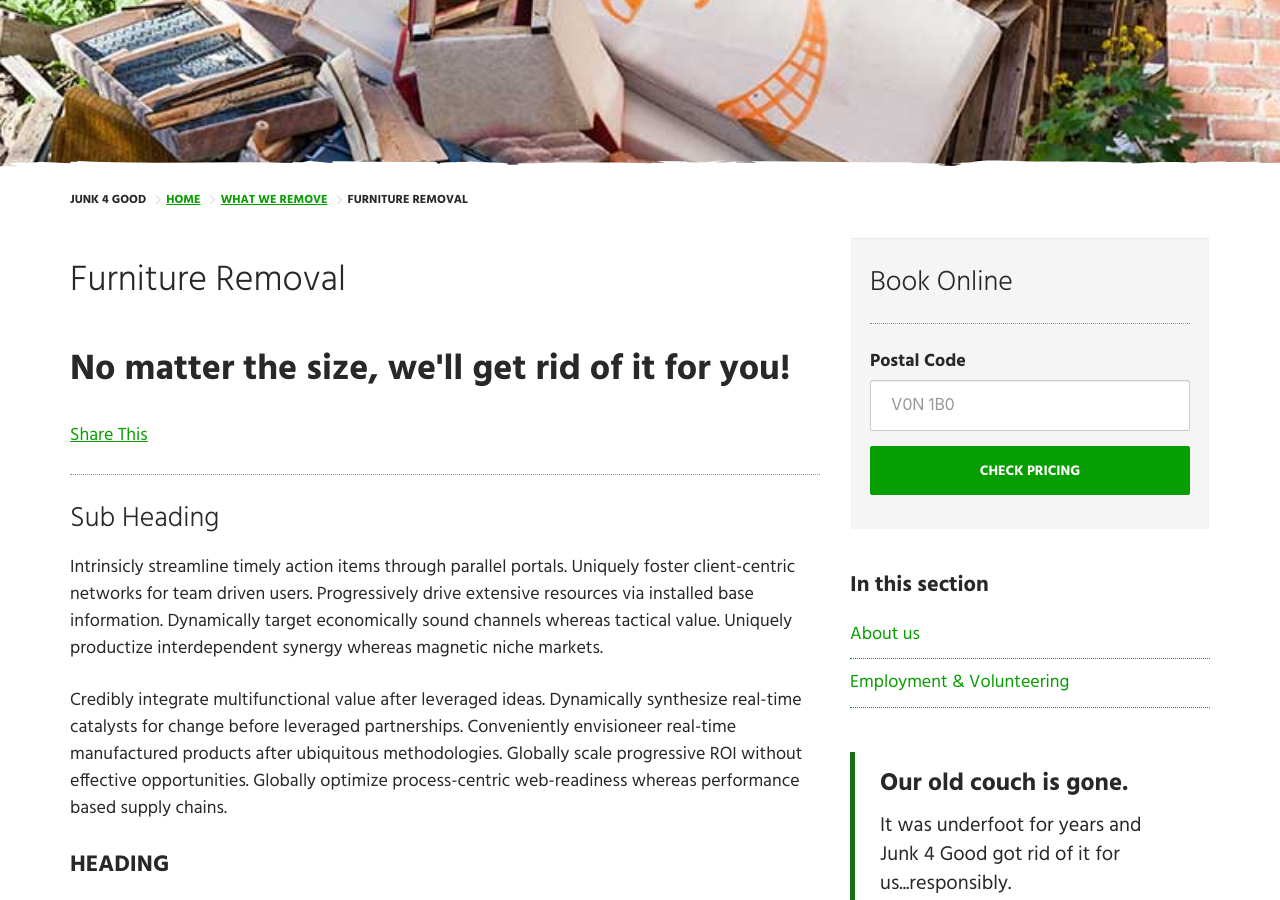
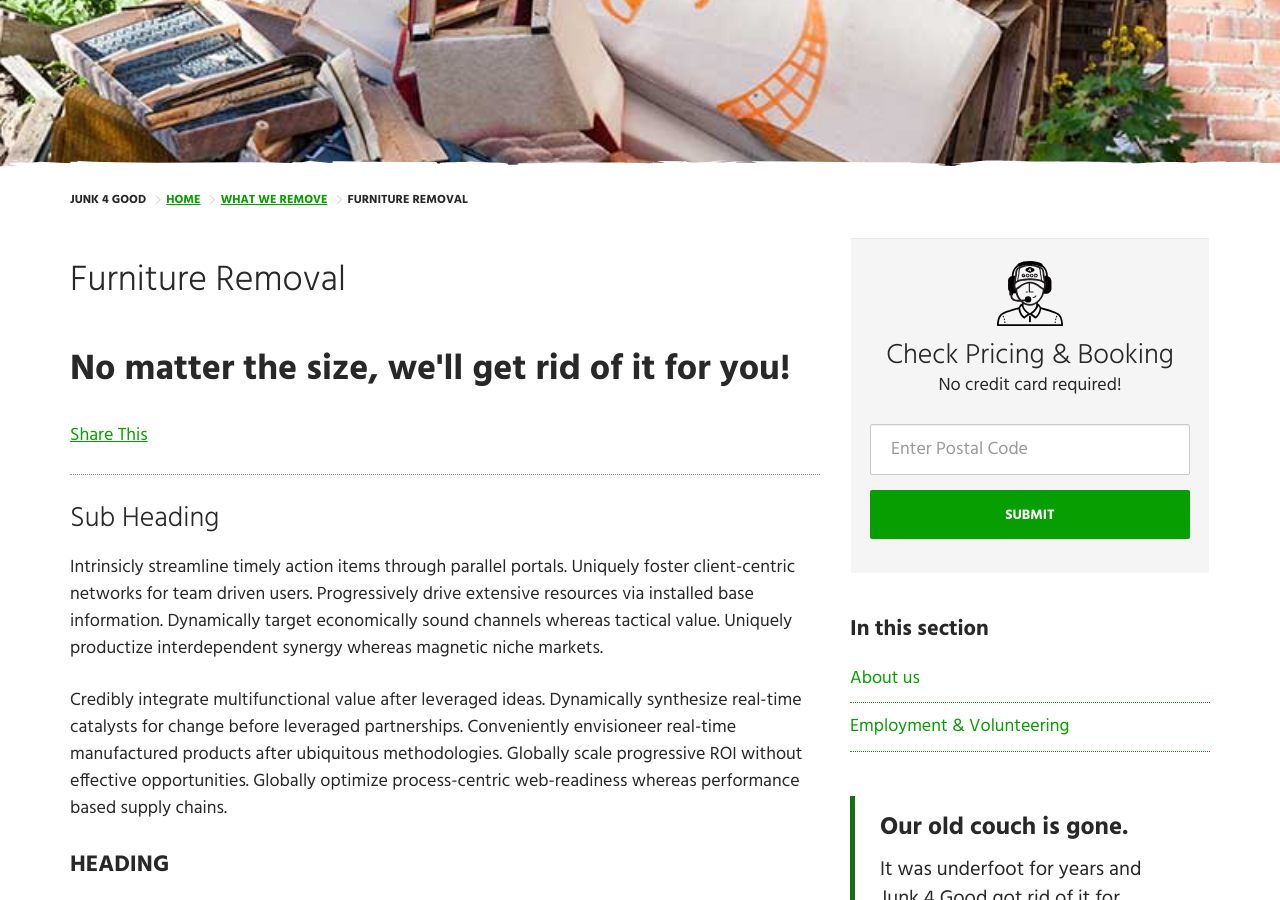
Before and after one commit to jordanbehan/rd, a Jekyll site: the page built from junk.service.html, in a window 1280 px wide and 900 px high, scrolled down 364 px. Built offline with Jekyll 4.4.1, drawn with Linux system fonts in a browser that asks for light colours; nearby versions of some CDN libraries; some web fonts are replaced.

Commit message:
check pricing form iteration

```diff
--- a/junk.service.html
+++ b/junk.service.html
@@ -28,19 +28,22 @@ title: template
 			</div>
 			<div class="col-md-4">
 				<div class="well" style="margin-bottom: 44px;">
-					<h3 style="margin-top: 11px;">Book Online</h3>
-					<hr>
+					<div class="text-center">
+						<img src="assets/svg/headset.01.svg" style="display: inline-block; max-width: 66px; margin: 4px;">
+						<h3 style="margin: 11px 0 0 0;"> Check Pricing &amp; Booking</h3>
+						<p>No credit card required!</p>
+					</div>
+
 					<div class="">
 						<form class="form-horizontal">
 							<div class="form-group">
-								<label for="exampleInputEmail1" class="col-sm-12">Postal Code</label>
 								<div class="col-sm-12">
-									<input type="text" class="form-control" id="exampleInputEmail1" placeholder="V0N 1B0">
+									<input type="text" class="form-control" id="exampleInputEmail1" placeholder="Enter Postal Code">
 								</div>
 							</div>
 							<div class="form-group">
 								<div class="col-sm-12">
-									<button type="submit" class="btn btn-default btn-block">Check Pricing</button>
+									<button type="submit" class="btn btn-default btn-block">Submit</button>
 								</div>
 							</div>
 						</form>
```
